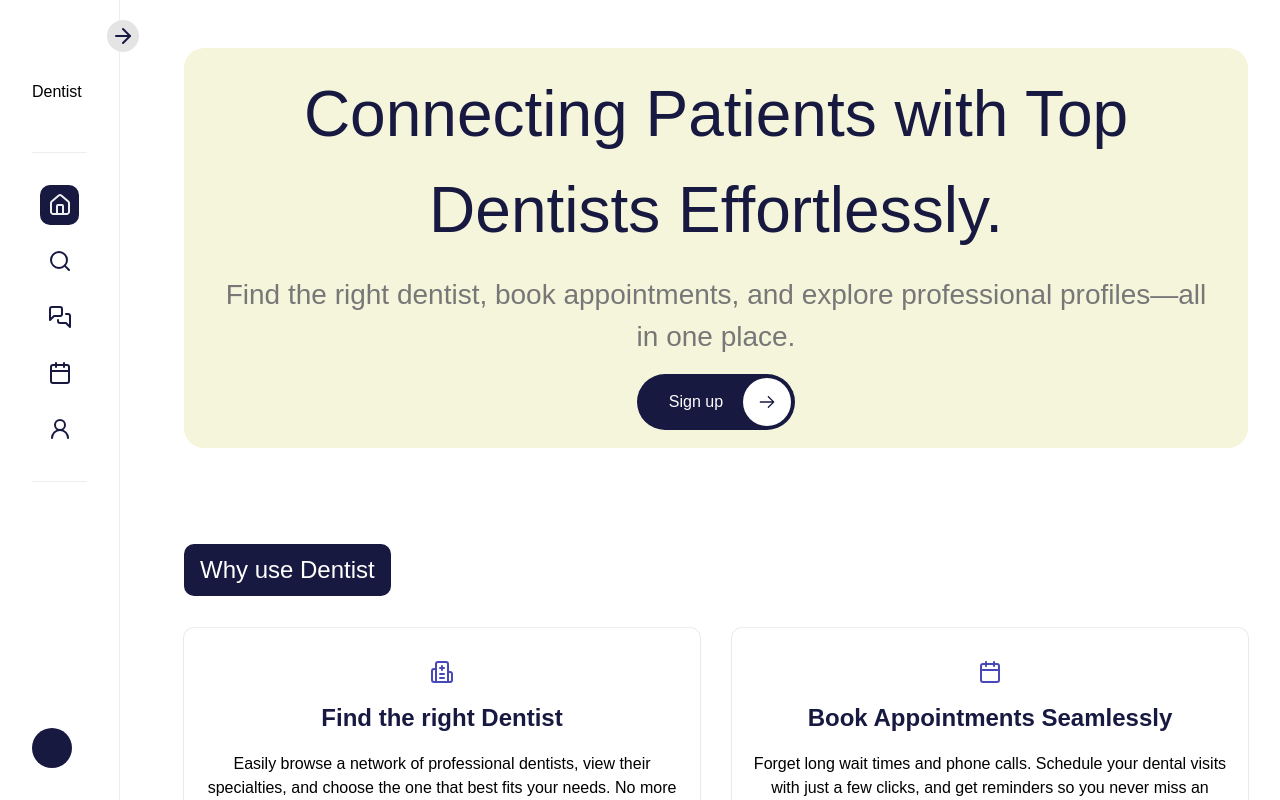
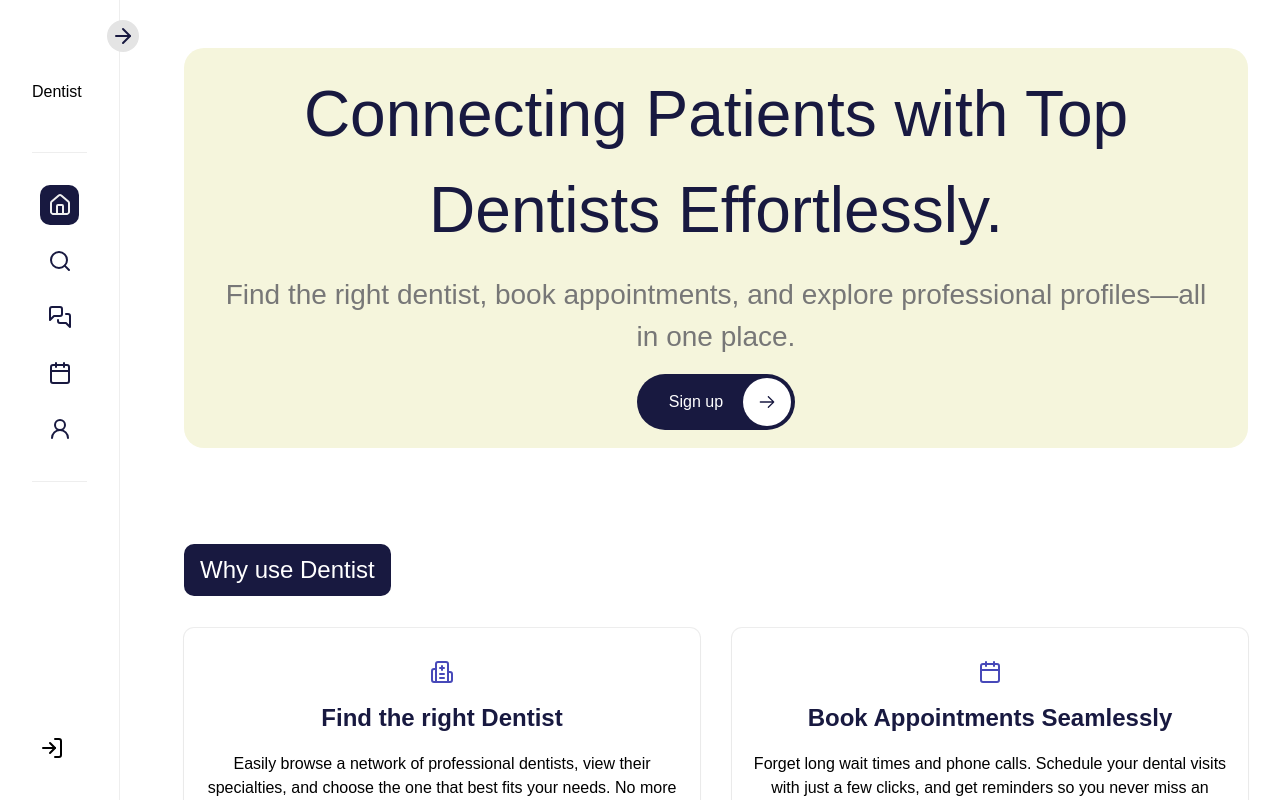
Before and after one commit to akrambgh1/dentist-v3, a React (Vite) app: page / in a window 1280 px wide. Built offline with nearby package versions, Linux system fonts and the light colour scheme; no server answers; a web font is replaced by a local one.

Commit message:
small changes in the sidebar

```diff
--- a/src/components/Sidebar.jsx
+++ b/src/components/Sidebar.jsx
@@ -1,4 +1,4 @@
-import { useState } from "react";
+import { useState,useContext} from "react";
 import { Link, useLocation } from "react-router-dom";
 import {
   House,
@@ -6,15 +6,20 @@ import {
   MessagesSquare,
   Calendar,
   UserRound,
-  ArrowRight
+  ArrowRight,
+  ArrowLeft,
+  LogIn
 } from "lucide-react";
+
+import { UserContext } from "../UserContext";
 // import FileDropArea from "./Filedrop";
 
 export default function Sidebar() {
   const [isActive, setIsActive] = useState(false);
   const [isTextVisible, setIsTextVisible] = useState(false);
+  const loggedIn = window.localStorage.getItem("logged_in");
   const location = useLocation(); // Get the current URL
-
+  const { userDetails } = useContext(UserContext);
   const toggleActive = () => {
     setIsActive((prev) => {
       if (!prev) {
@@ -34,7 +39,7 @@ export default function Sidebar() {
     { name: "Search", path: "", icon: Search },
     { name: "Messages", path: "", icon: MessagesSquare },
     { name: "Appointments", path: "", icon: Calendar },
-    { name: "Profile", path: "/profile", icon: UserRound }
+    { name: "Profile", path:  loggedIn ? "/profile" : "/login", icon: UserRound }
   ];
 
   return (
@@ -49,7 +54,8 @@ export default function Sidebar() {
         className="p-[.25rem] rounded-[50%] flex items-center justify-center bg-[#e4e4e4] text-[#181940] cursor-pointer absolute top-[20px] right-[-20px]"
         onClick={toggleActive}
       >
-        <ArrowRight />
+        {isActive ? <ArrowLeft /> : <ArrowRight />}
+
       </div>
 
       {/* Sidebar Menu */}
@@ -85,24 +91,40 @@ export default function Sidebar() {
           })}
         </ul>
       </div>
-      <div className="flex flex-col absolute bottom-[2rem] gap-[3rem] items-start justify-center">
+      <div className="flex flex-col absolute bottom-[2rem] gap-[3rem] items-start justify-start">
         {/* User Info at the Bottom */}
         {/* replace the name and the email by the user full name and email */}
-        <div className="flex w-full left-0 gap-[.5rem] items-center justify-between">
-          <div className="w-[2.5rem] h-[2.5rem] rounded-[50%] bg-[#181940]"></div>
+        {loggedIn ? (<>
+          <div className="flex w-full left-0 gap-[.5rem] items-center justify-between">
+          <div className="w-[2.5rem] h-[2.5rem] border-2 border-[#181940]  rounded-[50%] bg-[#181940]"><img className="rounded-[50%]" src={userDetails?.photo || "./default-photo.png"} alt="" /></div>
           <div>
             {isActive && isTextVisible && (
               <h1 className="transition-opacity duration-400 text-[#88898b] cursor-pointer text-[.85rem]">
-                John Doe
+                {userDetails?.Firstname }
               </h1>
             )}
             {isActive && isTextVisible && (
               <h2 className="transition-opacity duration-400 text-[#88898b] cursor-pointer text-[.85rem]">
-                johndoe@gmail.com
+                {userDetails?.email }
               </h2>
             )}
           </div>
         </div>
+        </>) : (<>
+            <Link to="/login">
+
+            {isActive && isTextVisible ?(
+
+             <button className="relative cursor-pointer overflow-hidden rounded  bg-[#18194 px-[1.5rem] py-2 text-white transition-all duration-200 hover:bg-[#4749b9] hover:ring-offset-2 active:ring-2 active:ring-neutral-800"
+             >
+               Login
+             </button>
+              ) : (
+                <div className="w-[2.5rem] h-[2.5rem]  hover:text-white duration-400 flex justify-center items-center rounded-[50%] hover:bg-[#181940] transition"><LogIn /></div>)}
+          { /* TODO: Add login button here when the user is not logged in */}
+         </Link>
+        </>) }
+
       </div>
     </section>
   );
--- a/src/components/register-page.jsx
+++ b/src/components/register-page.jsx
@@ -160,7 +160,7 @@ export default function Register() {
                 />
                 <input
                   type="text"
-                  placeholder="Enter your address office"
+                  placeholder="Enter your office address"
                   className="w-full bg-[#eee] px-4 py-2 rounded-[5px] outline-none"
                   value={andress}
                   onChange={(e) =>setAndress(e.target.value)}
```
